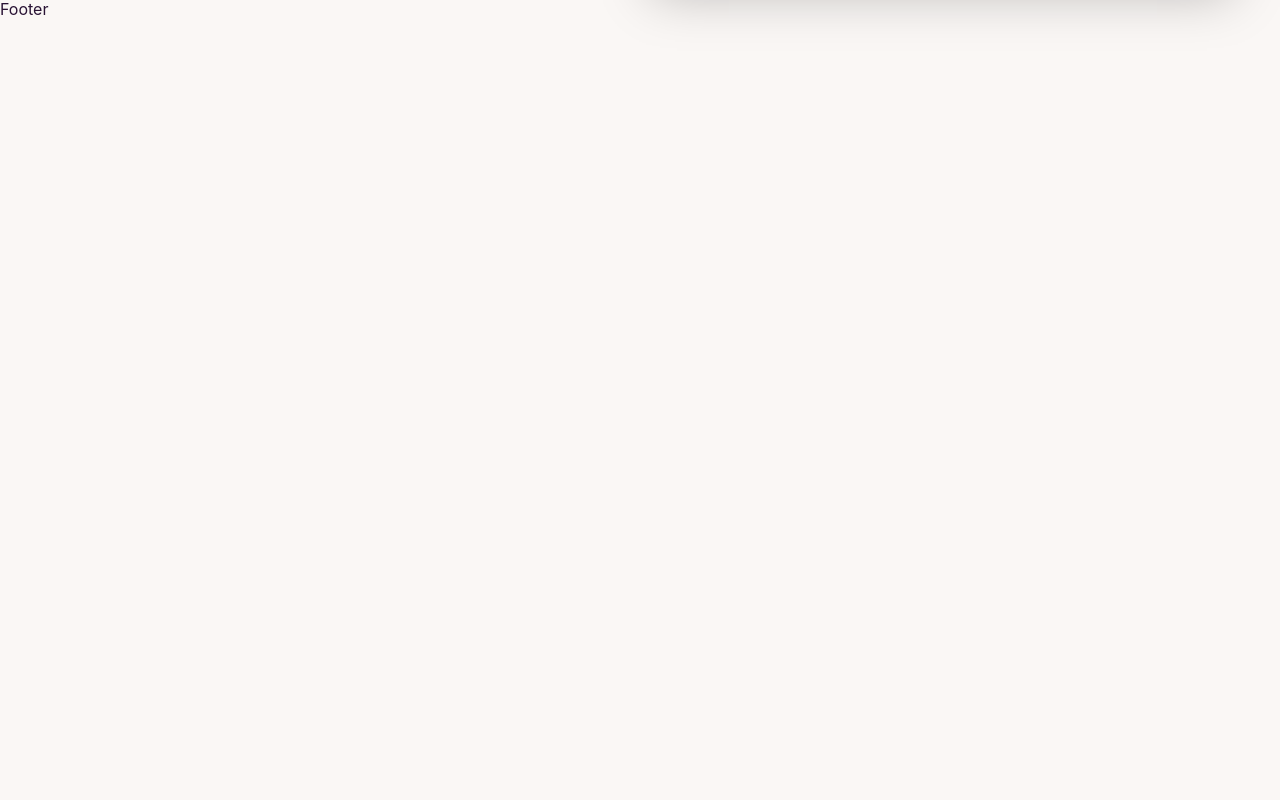
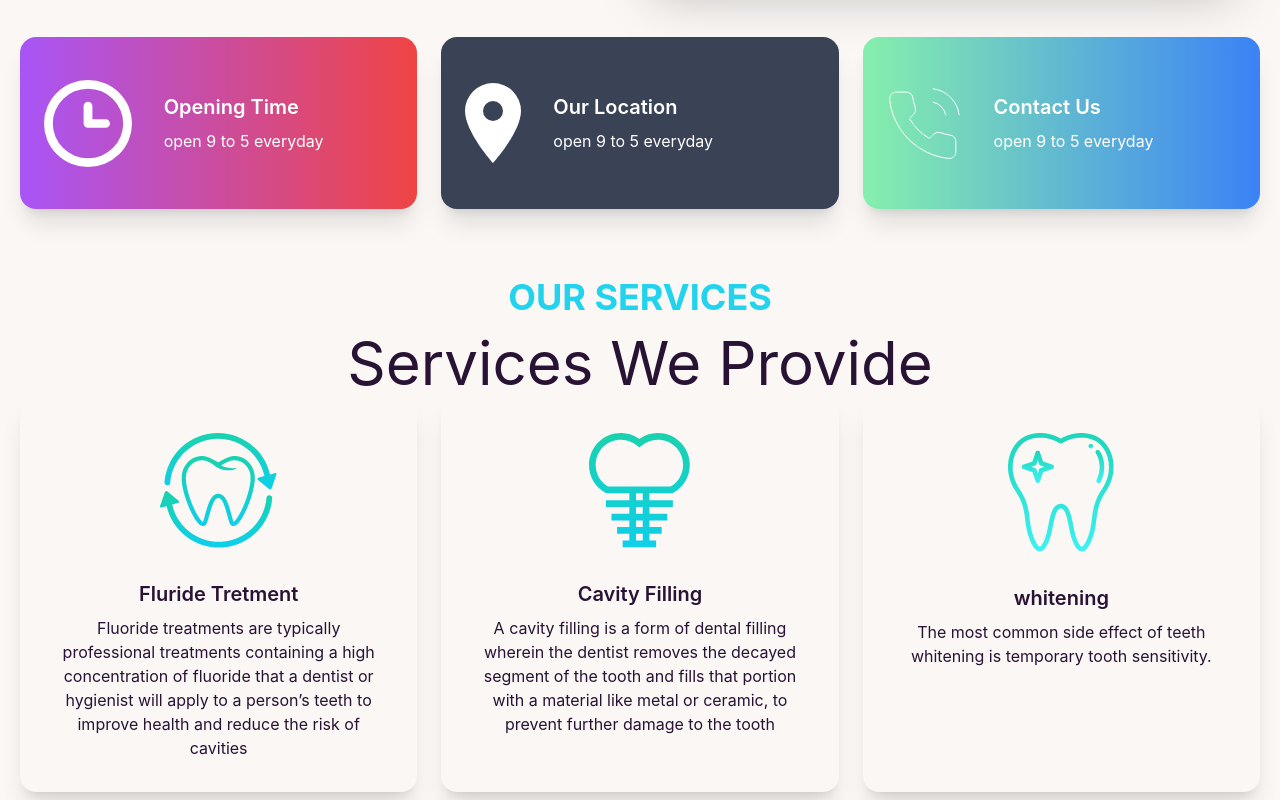
Before and after one commit to AsifAhmedSahil/doctors-appointment-full-stack-client, a React (Create React App) app: page / in a window 1280 px wide. Shown: the part 460-1260 px from the top of the page. Before the commit the page ends 800 px from the top, so only its background shows below. Built offline with nearby package versions, Linux system fonts and the light colour scheme.

Commit message:
service and feature added

```diff
--- a/src/Pages/Home/Bannar/Bannar.js
+++ b/src/Pages/Home/Bannar/Bannar.js
@@ -5,7 +5,7 @@ const Bannar = () => {
   return (
     <div className="hero  ">
   <div className="hero-content flex-col lg:flex-row-reverse">
-    <img src={chair} className=" w-1/2 rounded-lg shadow-2xl" />
+    <img src={chair} className=" lg:w-1/2 rounded-lg shadow-2xl" />
     <div>
       <h1 className="text-5xl font-bold">Your New Smile Starts Here!</h1>
       <p className="py-6">Doctors are one of the most important people in society. They are the sole reason our society is taking healthy and positive steps towards progress because the health of the body and mind is the reason behind the good work people put up towards development.</p>
--- /dev/null
+++ b/src/Pages/Home/Features/Features.js
@@ -0,0 +1,19 @@
+import React from 'react'
+import treatment from "../../../assets/images/treatment.png"
+
+const Features = () => {
+  return (
+    <div className="hero mt-[150px] ">
+  <div className="hero-content flex-col lg:flex-row ">
+    <img src={treatment}  className="  lg:w-[500px] rounded-lg shadow-2xl" />
+    <div className='mx-20'>
+      <h1 className="text-5xl font-bold">Exceptional Dental Care On Your Terms</h1>
+      <p className="py-6">We take great pride in providing you and your family with high-quality dental services. We tailor-fit our treatment plans to address your every need. There is nothing we want more than to see you gain confidence in your smile! Questions or looking to book an appointment?</p>
+      <button className="btn btn-primary bg-gradient-to-r from-cyan-500 to-blue-500">Get Started</button>
+    </div>
+  </div>
+</div>
+  )
+}
+
+export default Features
--- a/src/Pages/Home/Home/Home.js
+++ b/src/Pages/Home/Home/Home.js
@@ -1,10 +1,16 @@
 import React from 'react'
 import Bannar from '../Bannar/Bannar'
+import Features from '../Features/Features'
+import InfoCards from '../InfoCard/InfoCards'
+import Services from '../Services/Services'
 
 const Home = () => {
   return (
     <div className='mx-5'>
         <Bannar/>
+        <InfoCards/>
+        <Services/>
+        <Features/>
     </div>
   )
 }
--- /dev/null
+++ b/src/Pages/Home/InfoCard/InfoCard.js
@@ -0,0 +1,18 @@
+import React from 'react'
+
+const InfoCard = ({card}) => {
+    console.log(card);
+    const {name,icons,description,bgclass} = card
+  return (
+    <div className={`card p-6 card-side shadow-xl ${bgclass}`}>
+  <figure><img src={icons} alt="Movie"/></figure>
+  <div className="card-body">
+    <h2 className="card-title">{name}</h2>
+    <p>{description}</p>
+
+  </div>
+</div>
+  )
+}
+
+export default InfoCard
--- /dev/null
+++ b/src/Pages/Home/InfoCard/InfoCards.js
@@ -0,0 +1,42 @@
+import React from 'react'
+import clock from "../../../assets/icons/clock.svg"
+import Marker from "../../../assets/icons/marker.svg"
+import phone from "../../../assets/icons/phone.svg"
+import InfoCard from './InfoCard'
+
+const InfoCards = () => {
+    const cardData = [
+        {
+            id: 1,
+            name: "Opening Time",
+            description: "open 9 to 5 everyday",
+            icons: clock,
+            // bgclass : "bg-[#0FCFEC]",
+            bgclass : "bg-gradient-to-r from-purple-500 to-red-500",
+        },
+        {
+            id: 2,
+            name: "Our Location",
+            description: "open 9 to 5 everyday",
+            icons: Marker,
+            bgclass : "bg-[#3A4256]"
+        },
+        {
+            id: 3,
+            name: "Contact Us",
+            description: "open 9 to 5 everyday",
+            icons: phone,
+            // bgclass : "bg-[#1bae82] ",
+            bgclass : "bg-gradient-to-r from-green-300 to-blue-500",
+        },
+    ]
+  return (
+    <div className='grid grid-cols-1 md:grid-cols-2 lg:grid-cols-3 gap-6 mt-10 text-white '>
+        {
+            cardData.map(card => <InfoCard key={card.id} card={card}></InfoCard>)
+        }
+    </div>
+  )
+}
+
+export default InfoCards
--- /dev/null
+++ b/src/Pages/Home/Services/ServiceCard.js
@@ -0,0 +1,19 @@
+import React from 'react'
+
+const ServiceCard = ({service}) => {
+    const {img,description,name} = service;
+  return (
+    <div className="card bg-base-100 shadow-xl">
+  <figure className="px-10 pt-10">
+    <img src={img} alt="Shoes" className="rounded-xl" />
+  </figure>
+  <div className="card-body items-center text-center">
+    <h2 className="card-title">{name}</h2>
+    <p>{description}</p>
+
+  </div>
+</div>
+  )
+}
+
+export default ServiceCard
--- /dev/null
+++ b/src/Pages/Home/Services/Services.js
@@ -0,0 +1,45 @@
+import React from "react";
+import Fluride from "../../../assets/images/fluoride.png";
+import cavity from "../../../assets/images/cavity.png";
+import whitening from "../../../assets/images/whitening.png";
+import ServiceCard from "./ServiceCard";
+
+const Services = () => {
+    const servicesData =[
+        {
+            id:1,
+            name: "Fluride Tretment",
+            description:"Fluoride treatments are typically professional treatments containing a high concentration of fluoride that a dentist or hygienist will apply to a person’s teeth to improve health and reduce the risk of cavities",
+            img:Fluride
+        },
+        {
+            id:2,
+            name: "Cavity Filling",
+            description:"A cavity filling is a form of dental filling wherein the dentist removes the decayed segment of the tooth and fills that portion with a material like metal or ceramic, to prevent further damage to the tooth",
+            img:cavity
+        },
+        {
+            id:3,
+            name: "whitening",
+            description:"The most common side effect of teeth whitening is temporary tooth sensitivity.",
+            img:whitening
+        },
+    ]
+  return (
+    <>
+      <div className="mt-10 pt-7">
+        <h2 className="lg:text-4xl md:text-2xl text-xl text-cyan-400 font-bold text-center ">
+          OUR SERVICES
+        </h2>
+        <h2 className="lg:text-6xl md:text-4xl text-2xl mt-4 text-center">Services We Provide</h2>
+      </div>
+      <div className="grid grid-cols-1 md:grid-cols-2 lg:grid-cols-3 gap-6">
+        {
+                servicesData.map(service =><ServiceCard key={service.id} service={service}></ServiceCard>)
+        }
+      </div>
+    </>
+  );
+};
+
+export default Services;
```
